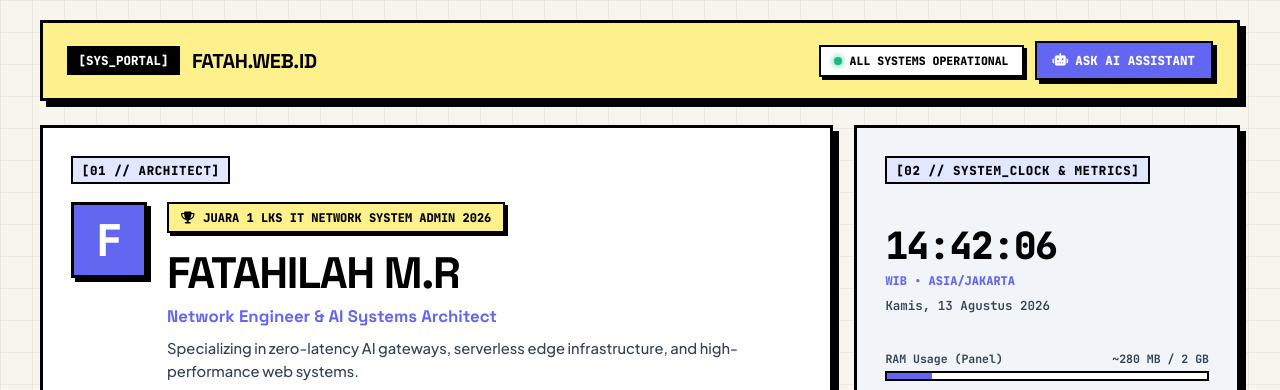
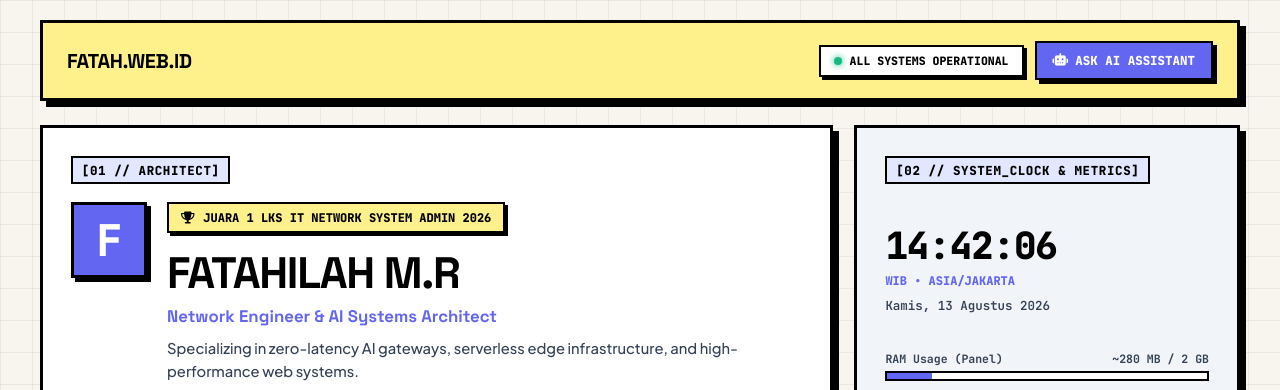
Before and after one commit to fatahilah-mr/bento-bio, a website: page public/index.html in a window 1280 px wide. Shown: the top 390 px of the page. Drawn offline with nearby package versions, Linux system fonts and the light colour scheme; no server answers.

Commit message:
fix(navbar): remove [SYS_PORTAL] badge from navbar brand block

```diff
--- a/public/index.html
+++ b/public/index.html
@@ -29,7 +29,6 @@
         <!-- HEADER TOP BAR -->
         <header class="top-bar">
             <div class="brand-block">
-                <span class="brand-code">[SYS_PORTAL]</span>
                 <span class="brand-title">FATAH.WEB.ID</span>
             </div>
 
```
